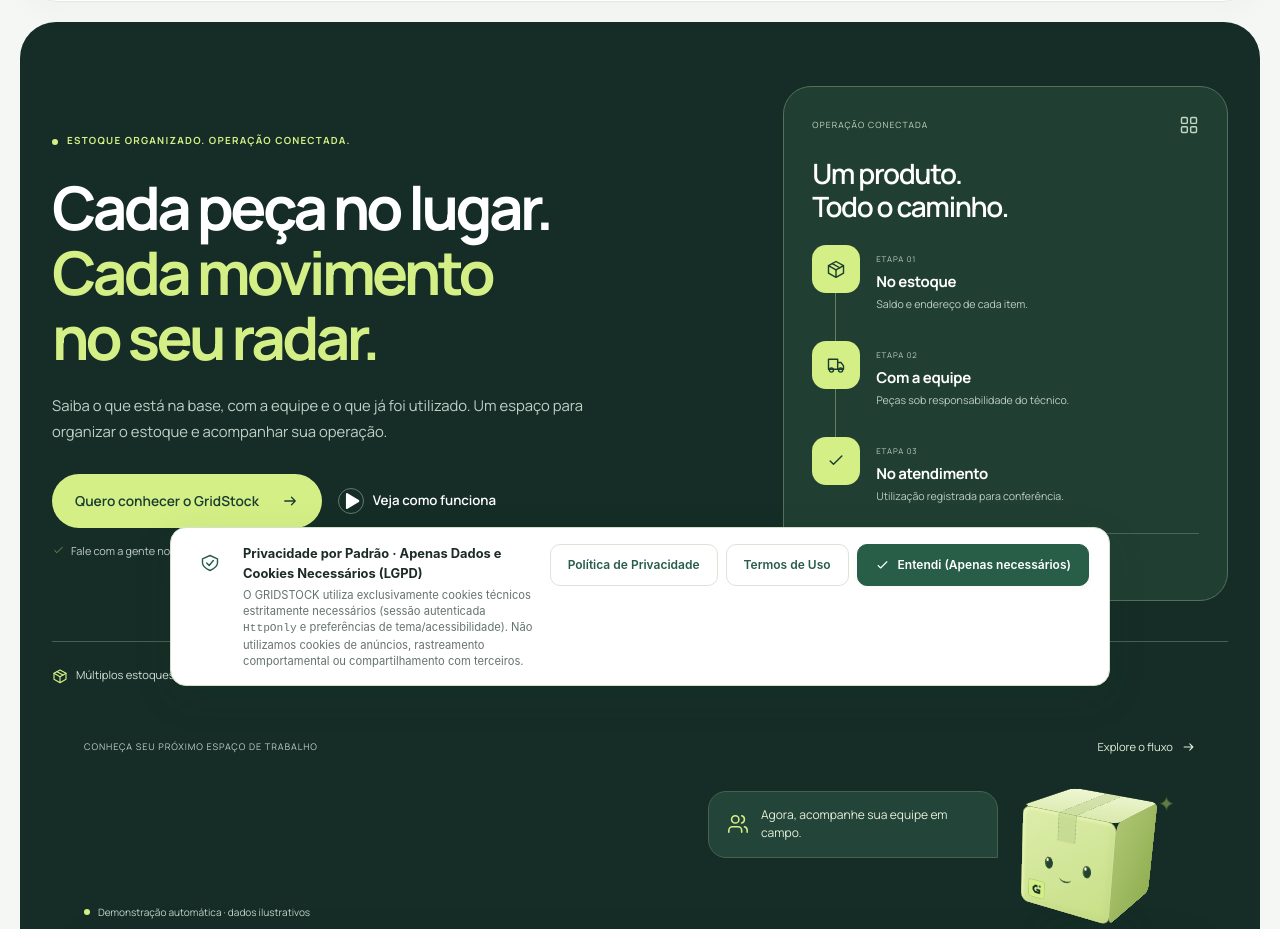
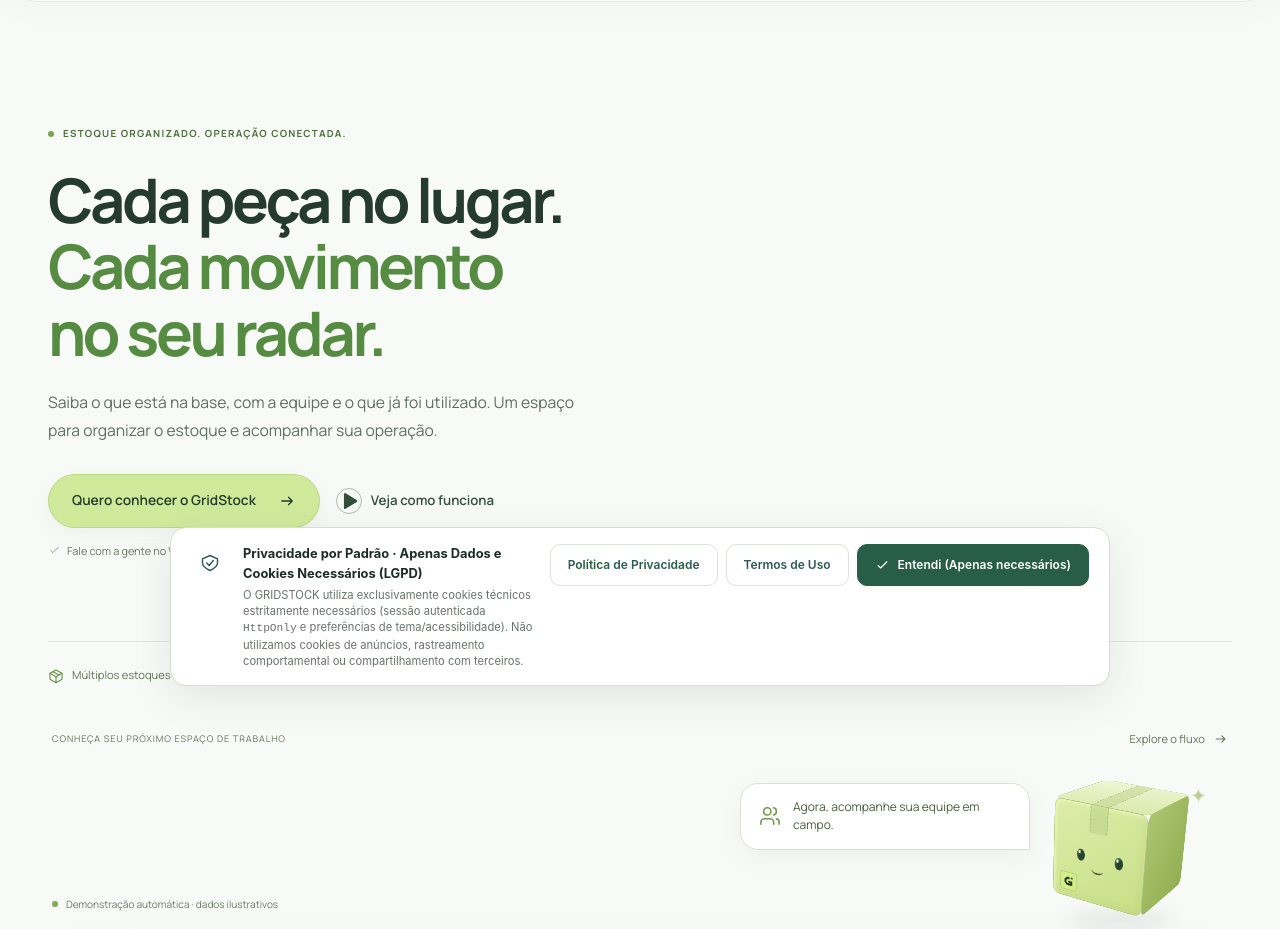
Before and after one commit to eduhuds/GridStock, a Next.js app: page / in a window 1280 px wide. Shown: the part 96-1025 px from the top of the page. Built offline with nearby package versions, Linux system fonts and the light colour scheme.

Commit message:
style: lighten landing page and animate product journey

```diff
--- a/src/components/landing/landing.module.css
+++ b/src/components/landing/landing.module.css
@@ -754,3 +754,62 @@
 @media (max-width: 800px) { .hero { grid-template-columns: 1fr; } .heroSummary { display: none; } .hero h1 { font-size: clamp(2.8rem,7vw,4.2rem); } .hero .heroDescription { max-width: 590px; } }
 @media (max-width: 600px) { .hero { padding: 36px 20px 0; } .hero h1 { font-size: clamp(2.3rem,9vw,3.2rem); } .hero .heroDescription { font-size: .95rem; } .heroCapabilities { margin-top: 26px; } .hero .demoCompanion { min-height: 120px; } .hero .demoMascot { height: 120px; } }
 :global(html[data-contrast="high"]) .hero .summaryRoute p { color: white; }
+
+/* Light canvas requested by Hudson: green is an accent, not a full-page surface.
+   The supplied screenshot anchors the spacing correction; preserve mascot/demo. */
+.page { --lp-paper: #f8faf7; --lp-ink: #253a30; --lp-muted: #5c6f62; }
+.header { max-width: 1360px; }
+.hero { max-width: 1440px; margin: 28px auto 0; padding: 48px 48px 0; gap: 0 72px; border-radius: 0; background: transparent; color: var(--lp-ink); }
+.hero h1 { font-size: clamp(2.8rem,4.8vw,5.4rem); line-height: 1.08; letter-spacing: -.055em; }
+.hero h1 > span { color: #568b42; }
+.hero .eyebrow { color: #4c713c; }
+.hero .liveDot { background: #79a54d; }
+.hero .heroDescription { color: #5c6f62; font-size: 1.12rem; }
+.hero .primaryButton { background: #cfea9b; color: #223d28; border: 1px solid #b7d986; box-shadow: 0 6px 18px #4b6b3010; }
+.hero .primaryButton:hover { background: #bddd85; }
+.hero .secondaryButton { color: #344f3c; }
+.hero .playIcon { border-color: #a9bea0; }
+.hero .secondaryButton:hover .playIcon { background: #e8f1df; }
+.hero .microcopy { color: #66775e; }
+.heroSummary { background: #fff; border: 1px solid #dce6d5; box-shadow: 0 24px 60px -30px #426e3433; border-radius: 30px; padding: 32px; }
+.summaryHeader { color: #66795c; }
+.heroSummary h2 { color: #29412f; }
+.summaryRoute h3 { color: #29412f; }
+.summaryRoute small { color: #708266; }
+.hero .summaryRoute p { color: #61735b; }
+.summaryRoute > div:not(:last-child)::after { background: #d3e3c7; }
+.summaryIcon { background: #edf5e3; border: 1px solid #dbe9c9; color: #527d37; }
+.summaryFooter { border-color: #e2eadb; color: #5f7654; }
+.heroCapabilities { border-color: #dce7d5; color: #627557; gap: 14px 36px; }
+.heroCapabilities svg { color: #699148; }
+.heroProduct { max-width: none; margin-top: 44px; }
+.productCaption, .productCaption a { color: #627557; }
+.demoSpeech { background: #fff; color: #48603b; border-color: #d5e4c9; box-shadow: 0 8px 24px #526f3510; }
+.demoSpeech svg { color: #6d9947; }
+.demoControls { color: #6b7d61; }
+.demoControls i { background: #7eab4f; }
+.previewWrap { background: #edf3e7; border-color: #d0dfc4; box-shadow: 0 30px 70px -35px #3d5b3545; }
+.hero .audienceStrip { border-color: #dce7d5; margin-top: 32px; }
+.hero .audienceStrip > span { color: #6b7d61; }
+.hero .audienceStrip > div > span { color: #587249; }
+.finalCard { background: #e8f2dc; border: 1px solid #cfdfbd; color: #29412f; }
+.finalCopy h2, .finalCopy .eyebrow { color: #29412f; }
+.finalCopy > p, .finalMicrocopy { color: #587249; }
+.finalCard .lightButton { background: #cfea9b; color: #223d28; border: 1px solid #b7d986; }
+.summaryRoute > div { animation: routeArrival .65s ease both; }
+.summaryRoute > div:nth-child(1) { animation-delay: .15s; }
+.summaryRoute > div:nth-child(2) { animation-delay: .4s; }
+.summaryRoute > div:nth-child(3) { animation-delay: .65s; }
+.summaryIcon svg { animation: routePulse 4.5s ease-in-out; }
+.summaryRoute > div:nth-child(2) .summaryIcon svg { animation-delay: .6s; }
+.summaryRoute > div:nth-child(3) .summaryIcon svg { animation-delay: 1.2s; }
+.heroSummary { animation: routeArrival .8s ease both; }
+.roleCard, .featureCard { transition: transform .25s ease, box-shadow .25s ease; }
+@media (hover: hover) { .roleCard:hover, .featureCard:hover { transform: translateY(-5px); box-shadow: 0 18px 40px -22px #355d3435; } }
+@keyframes routeArrival { from { opacity: 0; transform: translateY(16px); } to { opacity: 1; transform: translateY(0); } }
+@keyframes routePulse { 0%, 100% { transform: translateY(0) scale(1); } 30%, 65% { transform: translateY(-5px) scale(1.12); } }
+@media (max-width: 1100px) { .hero { padding: 36px 28px 0; gap: 0 30px; } .heroSummary { padding: 24px; } }
+@media (max-width: 800px) { .hero { margin-top: 20px; } }
+@media (max-width: 600px) { .hero { padding: 24px 22px 0; margin: 12px 0 0; } .hero h1 { font-size: clamp(2.5rem,10vw,3.4rem); } .hero .heroDescription { font-size: 1rem; } .heroProduct { margin-top: 32px; } }
+@media (prefers-reduced-motion: reduce) { .summaryRoute > div, .summaryIcon svg, .heroSummary { animation: none !important; } .roleCard, .featureCard { transition: none !important; } }
+:global(html[data-contrast="high"]) .hero p, :global(html[data-contrast="high"]) .hero .eyebrow, :global(html[data-contrast="high"]) .hero .summaryRoute p, :global(html[data-contrast="high"]) .finalCopy p, :global(html[data-contrast="high"]) .finalCopy .eyebrow { color: #243a23; }
```
